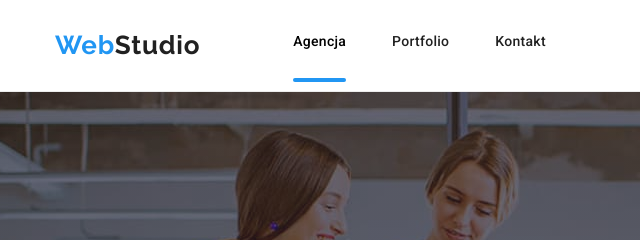
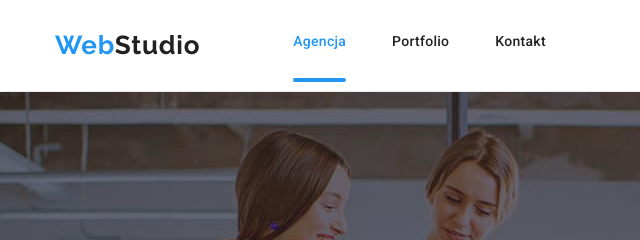
Before and after one commit to WiktoriaGorzelanczyk/goit-markup-hw-05, a plain HTML site: page index.html in a window 1280 px wide. Shown: the top 240 px of the page, 0-640 px from the left. Drawn offline with nearby package versions, Linux system fonts and the light colour scheme.

Commit message:
Update styles.css

```diff
--- a/css/styles.css
+++ b/css/styles.css
@@ -577,7 +577,7 @@ li {
     background-color: rgba(0, 0, 0, 0.2);
 }
 .list .link-active {
-    color: var(--brand-color-blue);
+    color: #2196F3;
 }
 .modal {
     position: absolute;
```
